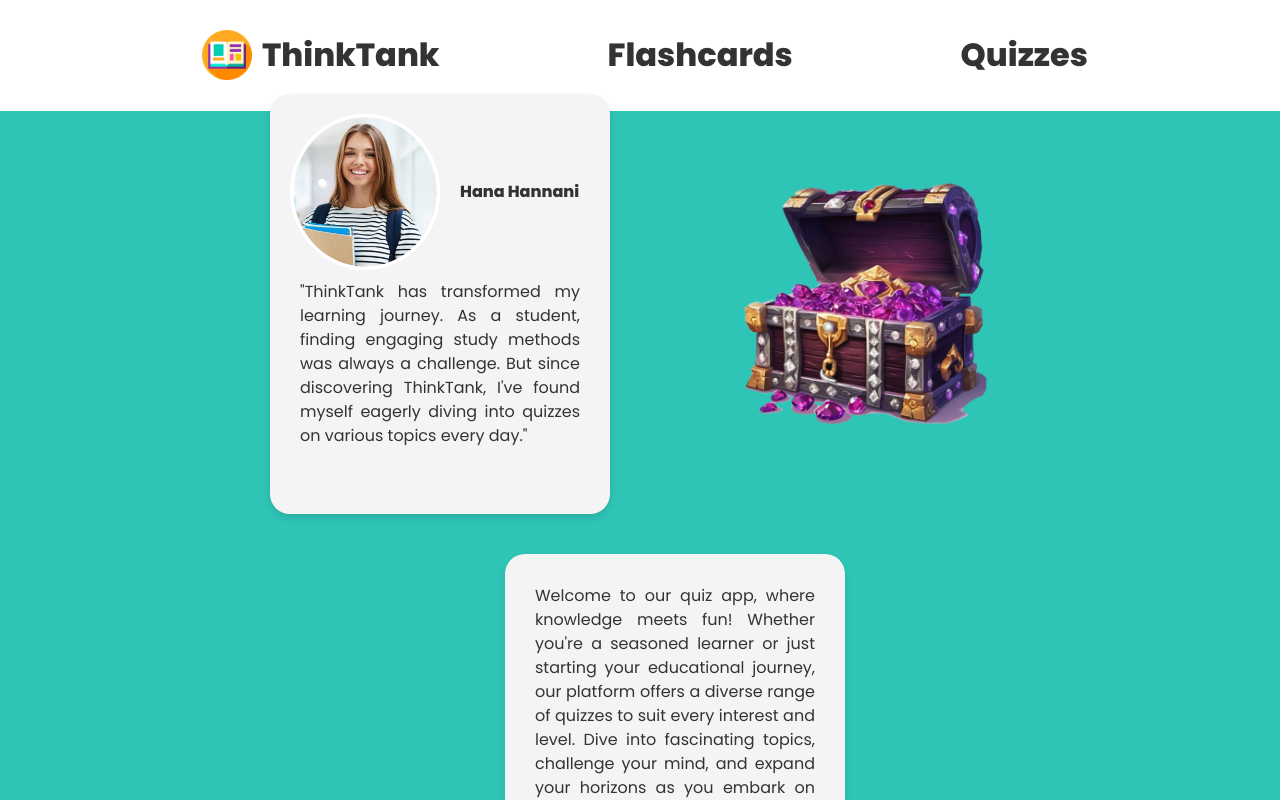
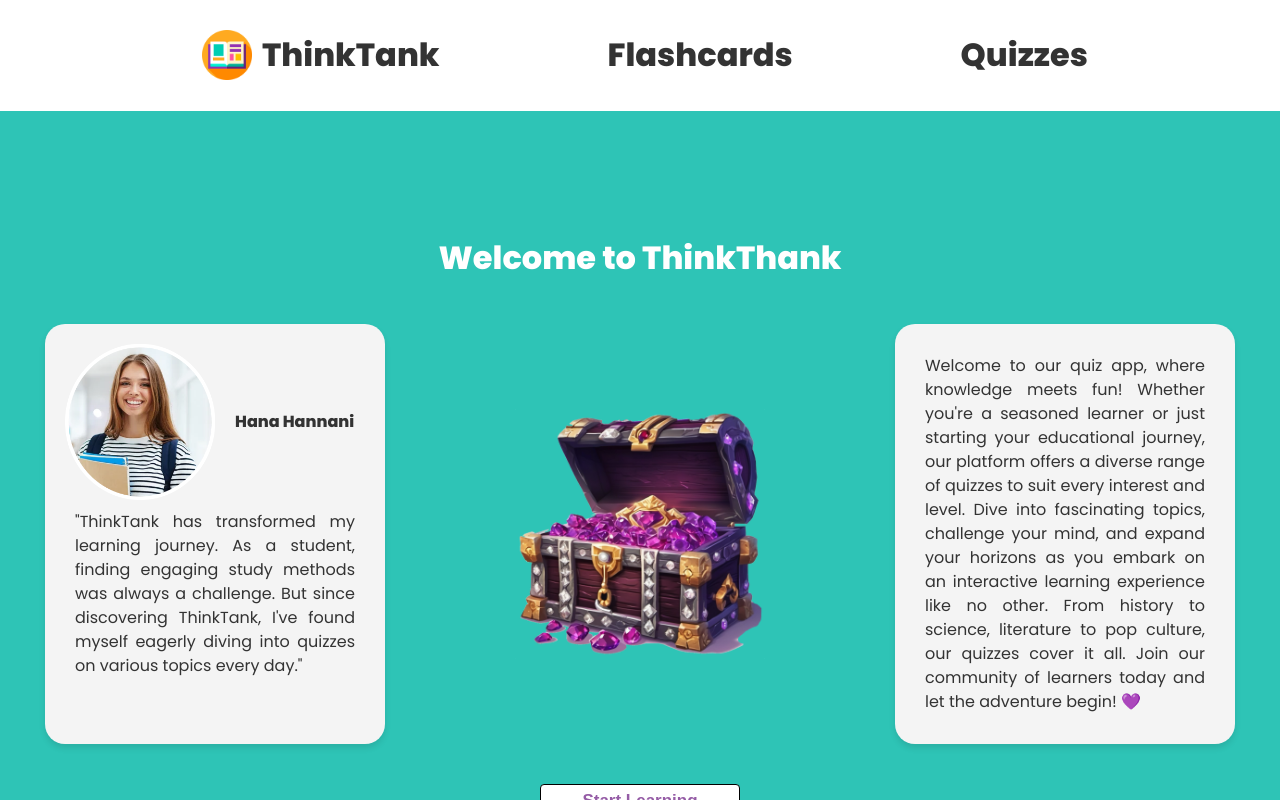
Before and after one commit to DeFactin/ThinkTank, a React (Create React App) app in the folder frontend/: page / in a window 1280 px wide. Shown: the top 800 px of the page. Built offline with nearby package versions, Linux system fonts and the light colour scheme.

Commit message:
Centered home page content

```diff
--- a/frontend/src/index.css
+++ b/frontend/src/index.css
@@ -133,7 +133,6 @@ header .title .logo {
 .Wrapper {
   display: flex;
   align-items: center;
-  margin-left: 70px;
 }
 
 // quizzes styles
```
